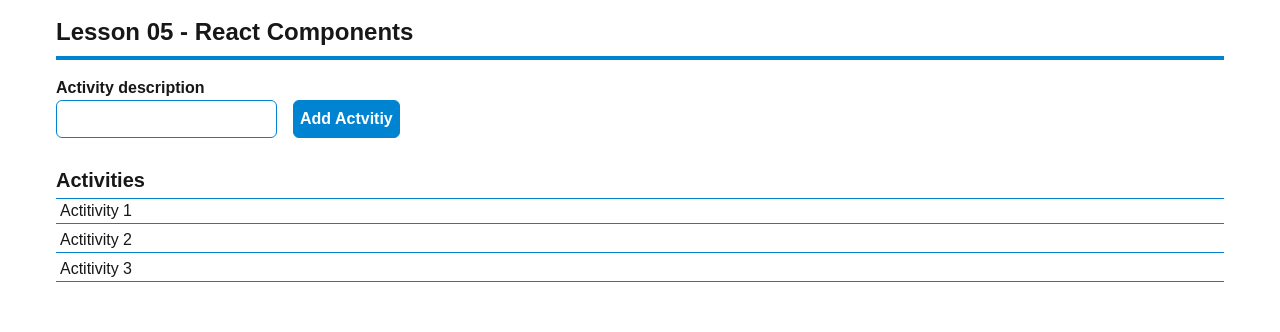
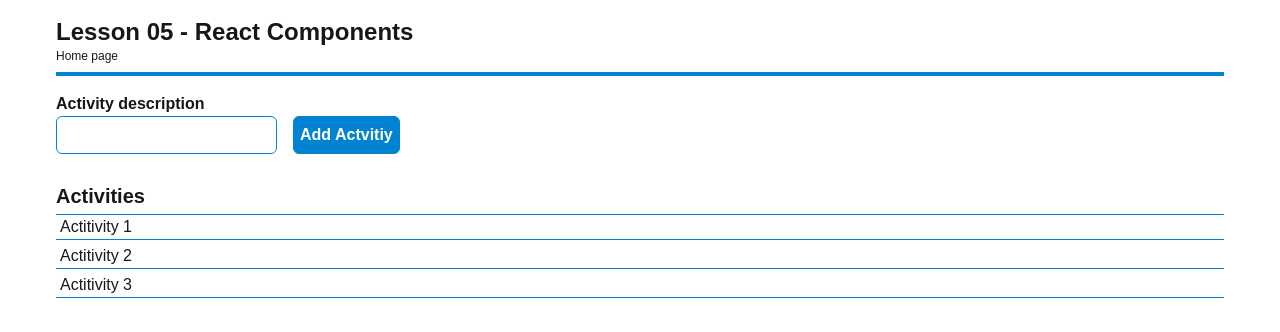
Before and after one commit to DMIT2008-Winter2026-OE01/workbook-nathanhumphrey, a Next.js app in the folder src/lesson-05-react-components/: page / in a window 1280 px wide. Shown: the top 332 px of the page. Built offline with nearby package versions, Linux system fonts and the light colour scheme.

Commit message:
Update lesson 5 - PageHeader

```diff
--- /dev/null
+++ b/src/lesson-05-react-components/components/PageHeader.jsx
@@ -0,0 +1,11 @@
+export default function PageHeader({ tagline }) {
+  console.log(tagline);
+  return (
+    <>
+      <h1 className="text-2xl font-bold">Lesson 05 - React Components</h1>
+      {/* conditional render using AND */}
+      {tagline && <p className="text-xs">{tagline}</p>}
+      <hr className="border-2 border-sky-600 mt-2 mb-4" />
+    </>
+  );
+}
--- a/src/lesson-05-react-components/pages/index.js
+++ b/src/lesson-05-react-components/pages/index.js
@@ -1,8 +1,9 @@
+import PageHeader from '@/components/PageHeader';
+
 export default function Home() {
   return (
     <div className="max-w-[1200px] mx-auto p-4">
-      <h1 className="text-2xl font-bold">Lesson 05 - React Components</h1>
-      <hr className="border-2 border-sky-600 mt-2 mb-4" />
+      <PageHeader tagline="Home page" />
       <form>
         <div className="mb-3">
           <div className="flex items-center space-x-4">
```
